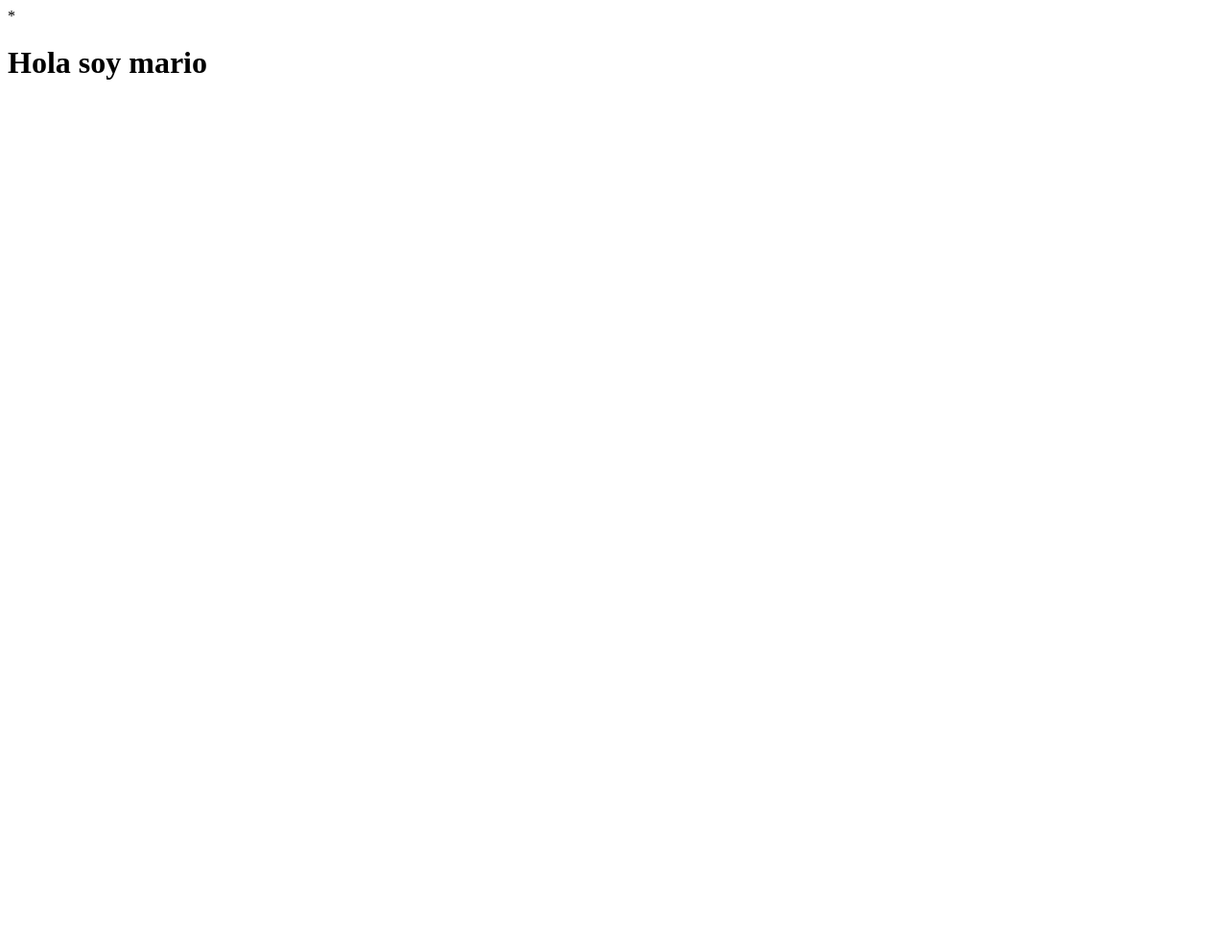
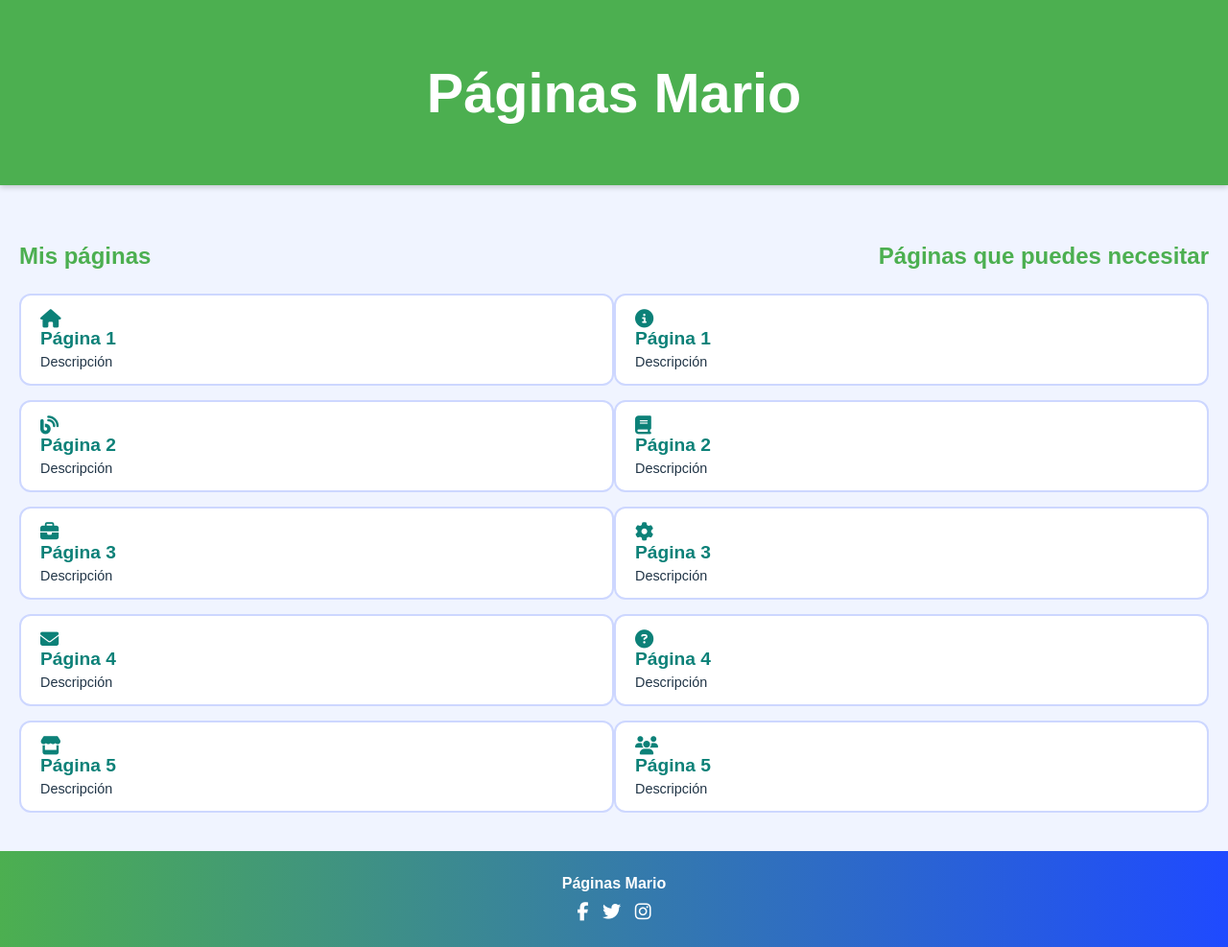
Before and after one commit to mario232-max/github-mario, a plain HTML site: page index.html in a window 1280 px wide. Shown: the whole page at 96% size. Before the commit the page ends 800 px from the top, so only its background shows below. Drawn offline with Linux system fonts and the light colour scheme.

Commit message:
Mis paginas

```diff
--- /dev/null
+++ b/index.css
@@ -0,0 +1,136 @@
+html, body {
+  height: 100%;
+  margin: 0;
+}
+
+body {
+  font-family: Arial, sans-serif;
+  background: #f0f4ff;
+  display: flex;
+  flex-direction: column;
+}
+
+/* ENCABEZADO */
+.header {
+  background: #4caf50; /* verde suave */
+  padding: 25px;
+  text-align: center;
+  color: white;
+  font-size: 1.8rem;
+  font-weight: bold;
+  box-shadow: 0 2px 6px rgba(0,0,0,0.2);
+}
+
+/* CONTENEDOR PRINCIPAL */
+.main-container {
+  flex: 1;
+  display: flex;
+  justify-content: space-between;
+  align-items: flex-start;
+  padding: 40px 0;
+  height: 100%;
+}
+
+/* COLUMNAS */
+.column {
+  display: flex;
+  flex-direction: column;
+  gap: 15px;
+  flex: 1;
+}
+
+.left-column {
+  align-items: flex-start;
+  padding-left: 20px;
+}
+
+.right-column {
+  align-items: flex-end;
+  padding-right: 20px;
+}
+
+/* TÍTULOS DE COLUMNA */
+.column-title {
+  font-size: 1.5rem;
+  font-weight: bold;
+  margin-bottom: 10px;
+  color: #4caf50; /* verde suave */
+  text-align: center;
+}
+
+/* ENLACES CON ICONOS Y DESCRIPCIÓN */
+.item {
+  display: flex;
+  flex-direction: column;
+  background: white;
+  padding: 15px 20px;
+  border-radius: 12px;
+  text-decoration: none;
+  color: #0c8178;
+  border: 2px solid #cdd7ff;
+  transition: 0.3s ease;
+  width: 100%;
+  box-sizing: border-box;
+}
+
+.item:hover {
+  background: #ff4d4d; /* rojo al pasar el ratón */
+  border-color: #ff1a1a;
+  transform: translateX(5px);
+  box-shadow: 0 6px 18px rgba(0,0,0,0.12);
+}
+
+.item .icon {
+  margin-right: 10px;
+  font-size: 1.2rem;
+}
+
+.item-text {
+  font-weight: 600;
+  font-size: 1.2rem;
+}
+
+.item-desc {
+  font-size: 0.9rem;
+  color: #213547;
+  margin-top: 5px;
+}
+
+/* PIE DE PÁGINA */
+.footer {
+  text-align: center;
+  color: white;
+  padding: 25px;
+  background: linear-gradient(90deg, #4caf50, #1f4aff); /* degradado verde a azul */
+  font-weight: 600;
+  display: flex;
+  flex-direction: column;
+  gap: 10px;
+}
+
+.footer .socials a {
+  color: white;
+  margin: 0 5px;
+  text-decoration: none;
+  font-size: 1.2rem;
+  transition: 0.2s ease;
+}
+
+.footer .socials a:hover {
+  color: #dbe4ff;
+}
+
+/* RESPONSIVE */
+@media (max-width: 900px) {
+  .main-container {
+    flex-direction: column;
+    align-items: center;
+    padding: 20px 0;
+  }
+  .left-column, .right-column {
+    align-items: center;
+  }
+  .item {
+    width: 80%;
+  }
+}
--- a/index.html
+++ b/index.html
@@ -1,10 +1,101 @@
-*<!DOCTYPE html>
-<html lang="en">
+<!doctype html>
+<html lang="es">
 <head>
-    <meta charset="UTF-8">
-    <meta name="viewport" content="width=device-width, initial-scale=1.0">
-    <title>INDEX</title>
+  <meta charset="utf-8">
+  <meta name="viewport" content="width=device-width,initial-scale=1">
+  <title>Páginas Mario</title>
+  <link rel="stylesheet" href="index.css">
+  <!-- Font Awesome para iconos -->
+  <script src="https://kit.fontawesome.com/a076d05399.js" crossorigin="anonymous"></script>
 </head>
+
 <body>
-    <h1>Hola soy mario</h1>
+
+  <!-- ENCABEZADO -->
+  <header class="header">
+    <h1>Páginas Mario</h1>
+  </header>
+
+  <!-- CONTENEDOR PRINCIPAL -->
+  <main class="main-container">
+
+    <!-- COLUMNA IZQUIERDA -->
+    <section class="column left-column">
+      <h2 class="column-title">Mis páginas</h2>
+
+      <a href="#" class="item">
+        <i class="fas fa-home icon"></i>
+        <span class="item-text">Página 1</span>
+        <span class="item-desc">Descripción</span>
+      </a>
+      <a href="#" class="item">
+        <i class="fas fa-blog icon"></i>
+        <span class="item-text">Página 2</span>
+        <span class="item-desc">Descripción</span>
+      </a>
+      <a href="#" class="item">
+        <i class="fas fa-briefcase icon"></i>
+        <span class="item-text">Página 3</span>
+        <span class="item-desc">Descripción</span>
+      </a>
+      <a href="#" class="item">
+        <i class="fas fa-envelope icon"></i>
+        <span class="item-text">Página 4</span>
+        <span class="item-desc">Descripción</span>
+      </a>
+      <a href="#" class="item">
+        <i class="fas fa-store icon"></i>
+        <span class="item-text">Página 5</span>
+        <span class="item-desc">Descripción</span>
+      </a>
+    </section>
+
+    <!-- COLUMNA DERECHA -->
+    <section class="column right-column">
+      <h2 class="column-title">Páginas que puedes necesitar</h2>
+
+      <a href="#" class="item">
+        <i class="fas fa-info-circle icon"></i>
+        <span class="item-text">Página 1</span>
+        <span class="item-desc">Descripción</span>
+      </a>
+      <a href="#" class="item">
+        <i class="fas fa-book icon"></i>
+        <span class="item-text">Página 2</span>
+        <span class="item-desc">Descripción</span>
+      </a>
+      <a href="#" class="item">
+        <i class="fas fa-cog icon"></i>
+        <span class="item-text">Página 3</span>
+        <span class="item-desc">Descripción</span>
+      </a>
+      <a href="#" class="item">
+        <i class="fas fa-question-circle icon"></i>
+        <span class="item-text">Página 4</span>
+        <span class="item-desc">Descripción</span>
+      </a>
+      <a href="#" class="item">
+        <i class="fas fa-users icon"></i>
+        <span class="item-text">Página 5</span>
+        <span class="item-desc">Descripción</span>
+      </a>
+    </section>
+
+  </main>
+
+  <!-- PIE DE PÁGINA -->
+  <footer class="footer">
+    <div></span> Páginas Mario</div>
+    <div class="socials">
+      <a href="#"><i class="fab fa-facebook-f"></i></a>
+      <a href="#"><i class="fab fa-twitter"></i></a>
+      <a href="#"><i class="fab fa-instagram"></i></a>
+    </div>
+  </footer>
+
+  <script>
+    document.getElementById('year').textContent = new Date().getFullYear();
+  </script>
+
 </body>
+</html>
```
